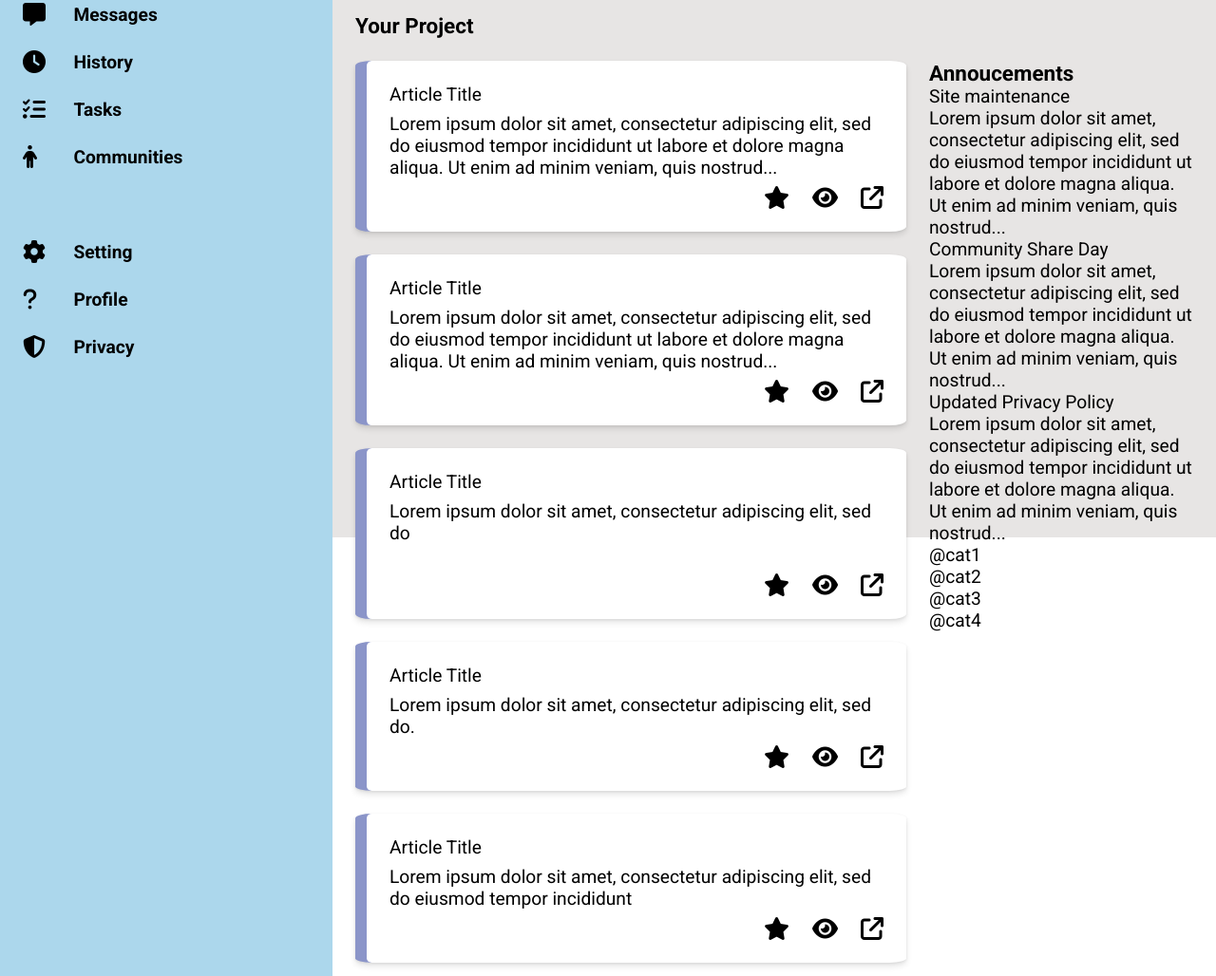
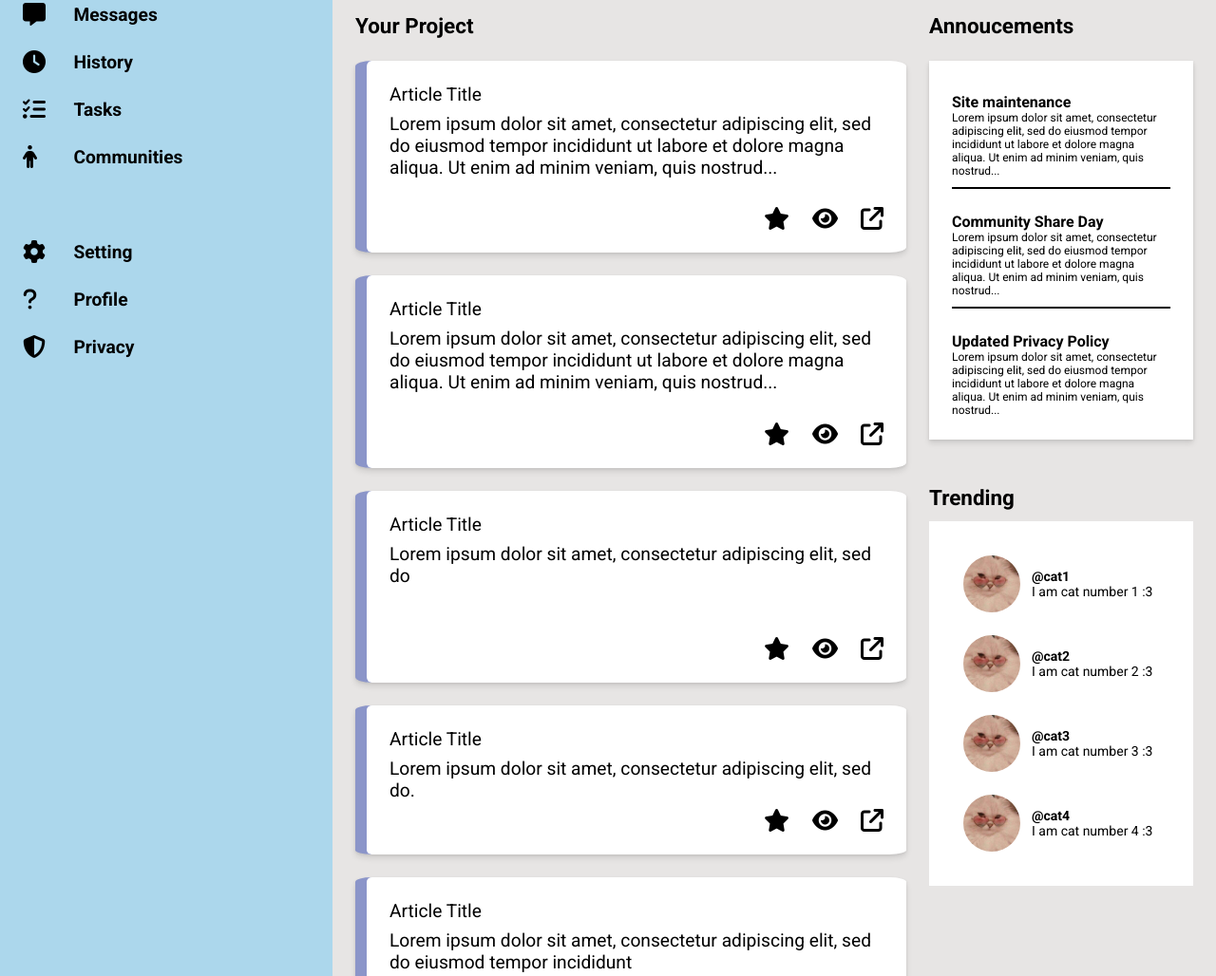
Before and after one commit to Rurutabi/Project-Admin-Dashboard, a plain HTML site: page index.html in a window 1280 px wide. Shown: the part 234-1262 px from the top of the page at 95% size. Drawn offline with Linux system fonts and the light colour scheme; a script that the page names is missing.

Commit message:
Update annoucement and trend css
- Now look identical to odin original dashboard

```diff
--- a/index.html
+++ b/index.html
@@ -97,6 +97,7 @@
 
       <div class="board-container">
         <h3 class="your-project">Your Project</h3>
+        <h3 class="annoucment-header">Annoucements</h3>
         <div class="article">
           <div class="card">
             <p class="title">Article Title</p>
@@ -172,37 +173,82 @@
             </div>
           </div>
         </div>
+        <div class="annoucment-container">
           <div class="annoucment">
-          <h3 class="'annoucment-title">Annoucements</h3>
             <div class="annoucment-card">
-            <p class="title">Site maintenance</p>
-            <p>
+              <p class="annoucment-title one">Site maintenance</p>
+              <p class="annoucment-para">
+                Lorem ipsum dolor sit amet, consectetur adipiscing elit, sed do
+                eiusmod tempor incididunt ut labore et dolore magna aliqua. Ut
+                enim ad minim veniam, quis nostrud...
+              </p>
+              <div class="borderline"></div>
+            </div>
+            <div class="annoucment-card">
+              <p class="annoucment-title two">Community Share Day</p>
+              <p class="annoucment-para">
                 Lorem ipsum dolor sit amet, consectetur adipiscing elit, sed do
                 eiusmod tempor incididunt ut labore et dolore magna aliqua. Ut
                 enim ad minim veniam, quis nostrud...
               </p>
             </div>
             <div class="annoucment-card">
-            <p class="title">Community Share Day</p>
-            <p>
+              <p class="annoucment-title three">Updated Privacy Policy</p>
+              <p class="annoucment-para">
                 Lorem ipsum dolor sit amet, consectetur adipiscing elit, sed do
                 eiusmod tempor incididunt ut labore et dolore magna aliqua. Ut
                 enim ad minim veniam, quis nostrud...
               </p>
             </div>
-          <div class="annoucment-card">
-            <p class="title">Updated Privacy Policy</p>
-            <p>
-              Lorem ipsum dolor sit amet, consectetur adipiscing elit, sed do
-              eiusmod tempor incididunt ut labore et dolore magna aliqua. Ut
-              enim ad minim veniam, quis nostrud...
-            </p>
           </div>
+          <div class="trending-container">
+            <h3 class="annoucment-header">Trending</h3>
             <div class="trending">
-            <div class="trending-content">@cat1</div>
-            <div class="trending-content">@cat2</div>
-            <div class="trending-content">@cat3</div>
-            <div class="trending-content">@cat4</div>
+              <div class="trending-content">
+                <img
+                  class="small-icon"
+                  src="images/icon.png"
+                  alt="Profile icon"
+                />
+                <div class="trend-intro">
+                  <p class="account">@cat1</p>
+                  <p class="account-description">I am cat number 1 :3</p>
+                </div>
+              </div>
+              <div class="trending-content">
+                <img
+                  class="small-icon"
+                  src="images/icon.png"
+                  alt="Profile icon"
+                />
+                <div class="trend-intro">
+                  <p class="account">@cat2</p>
+                  <p class="account-description">I am cat number 2 :3</p>
+                </div>
+              </div>
+              <div class="trending-content">
+                <img
+                  class="small-icon"
+                  src="images/icon.png"
+                  alt="Profile icon"
+                />
+                <div class="trend-intro">
+                  <p class="account">@cat3</p>
+                  <p class="account-description">I am cat number 3 :3</p>
+                </div>
+              </div>
+              <div class="trending-content">
+                <img
+                  class="small-icon"
+                  src="images/icon.png"
+                  alt="Profile icon"
+                />
+                <div class="trend-intro">
+                  <p class="account">@cat4</p>
+                  <p class="account-description">I am cat number 4 :3</p>
+                </div>
+              </div>
+            </div>
           </div>
         </div>
       </div>
--- a/style.css
+++ b/style.css
@@ -16,6 +16,7 @@
 body {
   font-family: Roboto, -apple-system, BlinkMacSystemFont, "Segoe UI", Oxygen,
     Ubuntu, Cantarell, "Open Sans", "Helvetica Neue", sans-serif;
+  background-color: var(--main-grey);
 }
 
 img {
@@ -226,7 +227,8 @@ i {
   gap: 24px;
 }
 
-.your-project {
+.your-project,
+.annoucment-header {
   margin-top: 24px;
 }
 
@@ -249,3 +251,54 @@ i {
   justify-content: flex-end;
   gap: 1.5rem;
 }
+
+.annoucment-header {
+  grid-column: 3/4;
+}
+
+.annoucment-container {
+  display: grid;
+  flex-direction: column;
+  grid-template-rows: 1fr 2fr;
+  gap: 24px;
+}
+
+.annoucment {
+  background-color: white;
+  padding: 24px;
+  box-shadow: var(--shadow);
+}
+
+.two,
+.three {
+  border-top: 2px solid;
+  border-color: black;
+  padding-top: 25px;
+}
+.annoucment-title {
+  margin-top: 10px;
+  font-size: 16px;
+  font-weight: bold;
+}
+
+.annoucment-para {
+  font-size: 12px;
+}
+
+.trending {
+  margin-top: 12px;
+  background-color: white;
+  padding: 24px;
+}
+
+.trending-content {
+  display: flex;
+  gap: 12px;
+  font-size: 14px;
+  align-items: center;
+  padding: 12px;
+}
+
+.account {
+  font-weight: bold;
+}
```
Lines whose indentation alone changed are shown as unchanged.
